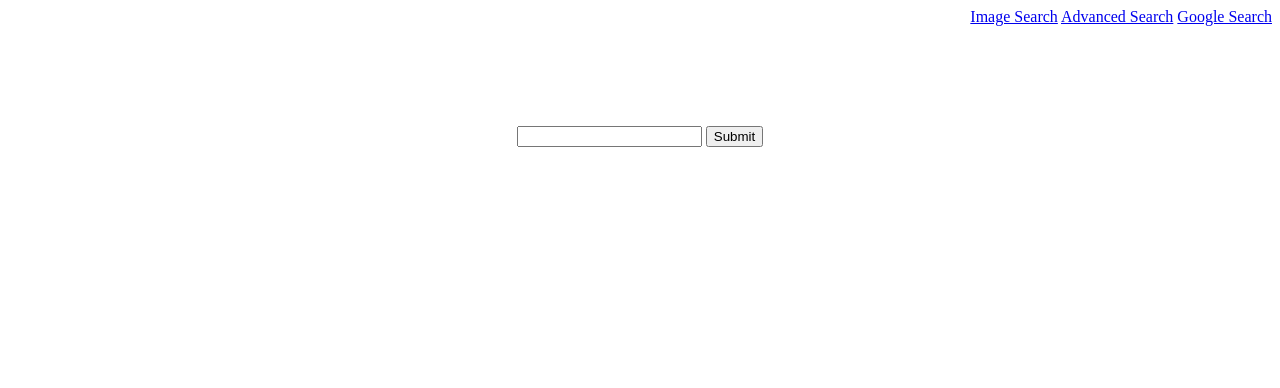
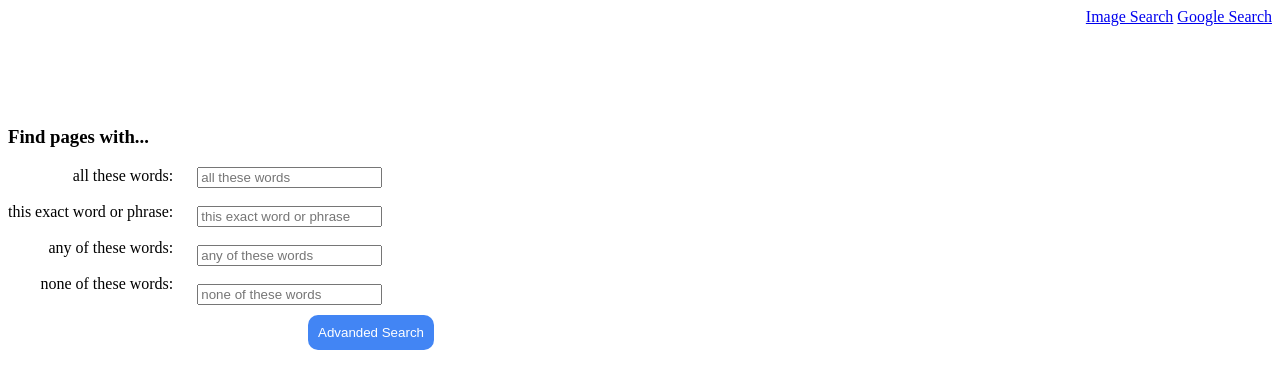
Before and after one commit to SokratisChaimanas/googleSearch, a plain HTML site: page advancedSearch.html in a window 1280 px wide. Drawn offline with Linux system fonts and the light colour scheme.

Commit message:
Fixed advanced search, image search and I'm Feeling Lucky Botton. Ready to submit

```diff
--- a/advancedSearch.html
+++ b/advancedSearch.html
@@ -8,16 +8,31 @@
 <body>
     <div style="text-align: right;">
         <a href="imageSearch.html">Image Search</a>
-        <a href="advancedSearch.html">Advanced Search</a>
         <a href="index.html">Google Search</a>
     </div>
 
-    <div style="text-align: center; margin-top: 100px;">
+    <div style="text-align: left; margin-top: 100px;">
+        <h3>Find pages with...</h3>
         <form action="https://www.google.com/search">
-            <input type="text" name="q">
-            <input type="submit" name="Google Search">
+            <div style="display: inline-block; vertical-align: top; text-align: right; margin-right: 20px;">
+                all these words:<br><br>
+                this exact word or phrase:<br><br>
+                any of these words:<br><br>
+                none of these words:<br>
+            </div>
+            <div style="display: inline-block; vertical-align: top;">
+                <input type="text" placeholder="all these words" name="as_q"><br><br>
+                <input type="text" placeholder="this exact word or phrase" name="as_epq"><br><br>
+                <input type="text" placeholder="any of these words" name="as_oq"><br><br>
+                <input type="text" placeholder="none of these words" name="as_eq">
+            </div>
+            <br>
+            <input type="submit" value="Advanded Search" name="Google Search" style="margin-top: 12px; padding: 10px; background-color: #4285F4; color: #fff; border: none; border-top-left-radius: 10px; border-top-right-radius: 10px; border-bottom-left-radius: 10px; border-bottom-right-radius: 10px; margin-left: 300px; margin-top: 10px;">
         </form>
     </div>
+
+
+
 </body>
 
 </html>
```
Also changed, not shown: imageSearch.html (+4 -4 lines), index.html (+4 -3 lines).
